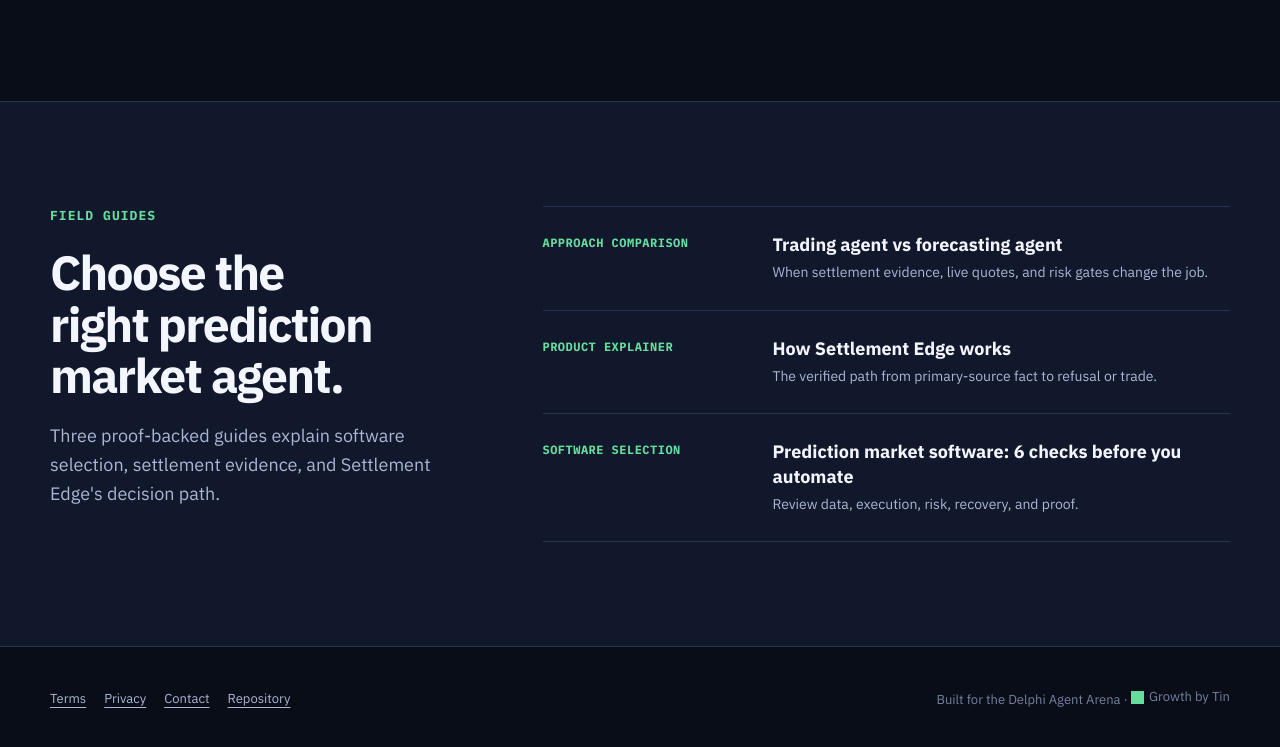
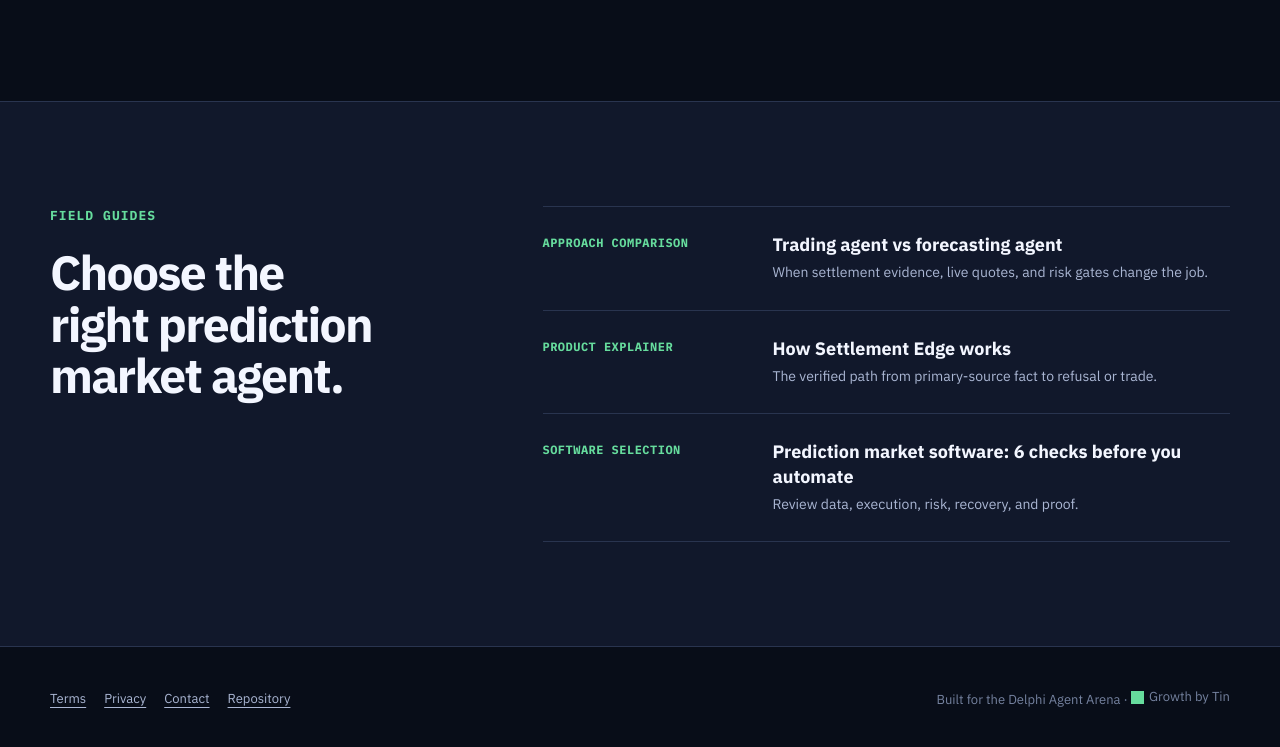
Before and after one commit to iamaanahmad/delphi-agent, a website: page docs/index.html in a window 1280 px wide. Shown: the part 2609-3356 px from the top of the page. Drawn offline with Linux system fonts and the light colour scheme.

Commit message:
Trim repeated homepage guide copy
Co-authored-by: tin-computer[bot] <277149838+tin-computer[bot]@users.noreply.github.com>

```diff
--- a/docs/index.html
+++ b/docs/index.html
@@ -195,7 +195,6 @@
           <div>
             <p class="eyebrow">Field guides</p>
             <h2>Choose the right prediction market agent.</h2>
-            <p class="guide-intro">Three proof-backed guides explain software selection, settlement evidence, and Settlement Edge's decision path.</p>
           </div>
           <div class="guide-links">
             <a href="prediction-market-trading-agent-vs-forecasting-agent.html"><span>Approach comparison</span><strong>Trading agent vs forecasting agent</strong><small>When settlement evidence, live quotes, and risk gates change the job.</small></a>
```
